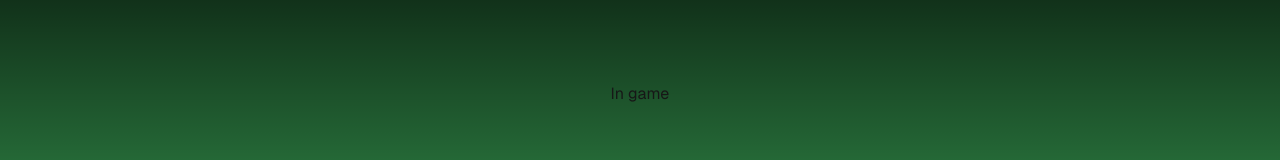
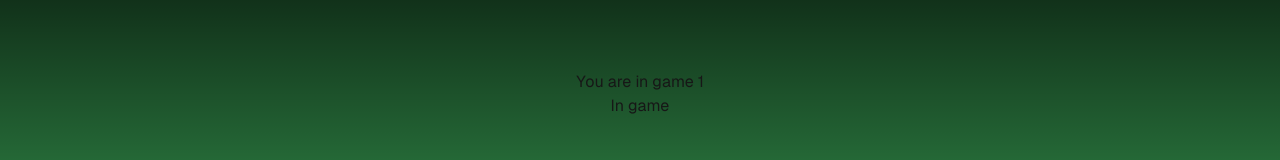
Before and after one commit to Axelph237/ddw-app, a Next.js app: page /games/1 in a window 1280 px wide. Shown: the part 306-466 px from the top of the page. Built offline with nearby package versions, Linux system fonts and the light colour scheme.

Commit message:
Added: route params

```diff
--- a/src/app/games/[gameId]/page.tsx
+++ b/src/app/games/[gameId]/page.tsx
@@ -1,10 +1,13 @@
 import Button from "@/app/components/button.tsx";
 import GameplayManager from "@/app/games/[gameId]/GameplayManager.tsx";
 
-export default async function GamePage() {
+export default async function GamePage({params}: {
+    params: Promise<{ gameId: number }>
+}) {
 
     return (
         <div className='font-[family-name:var(--font-geist-sans)] w-screen h-screen flex flex-col items-center justify-center'>
+            <p>You are in game {(await params).gameId}</p>
             <GameplayManager/>
         </div>
     )
```
